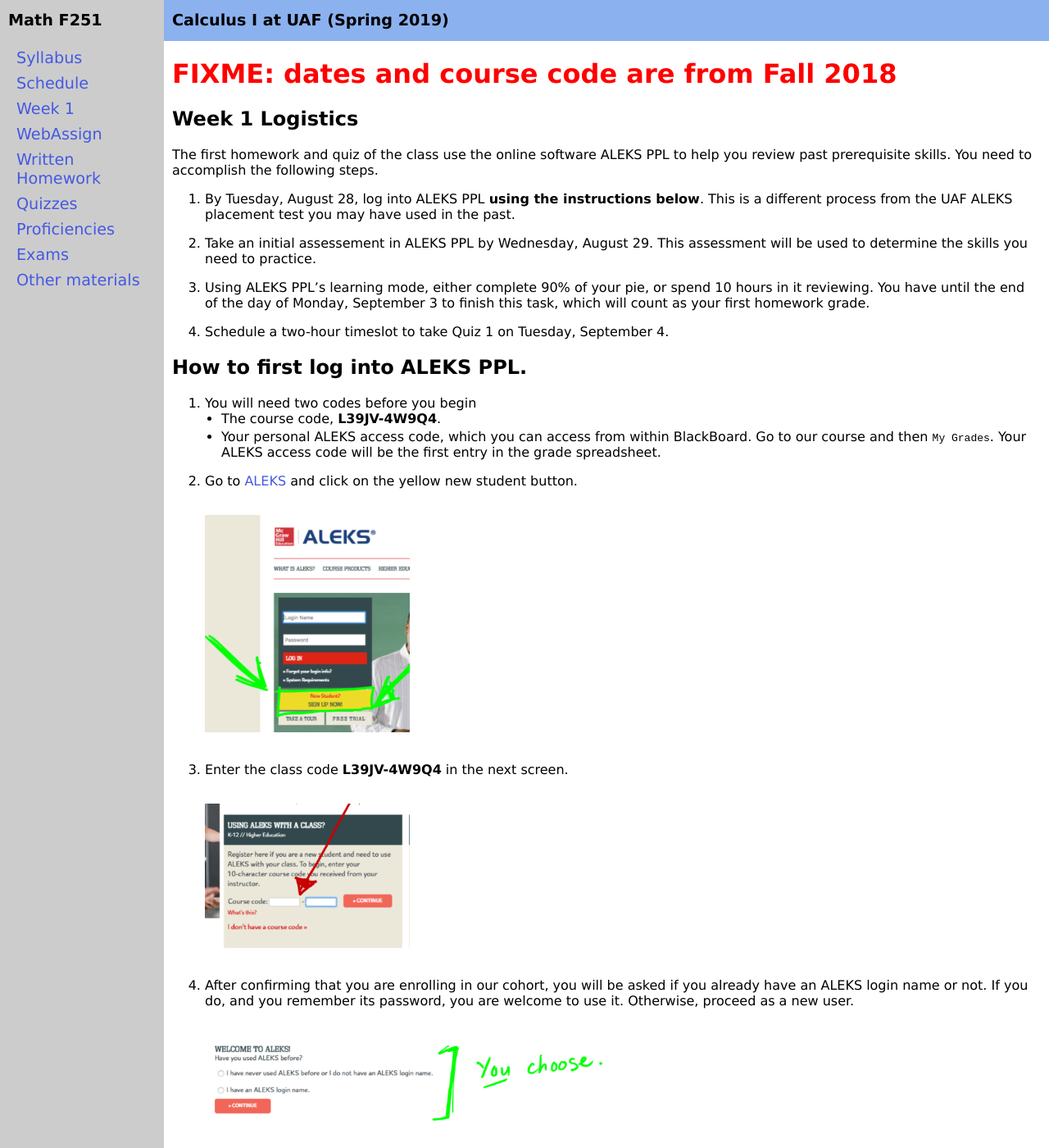
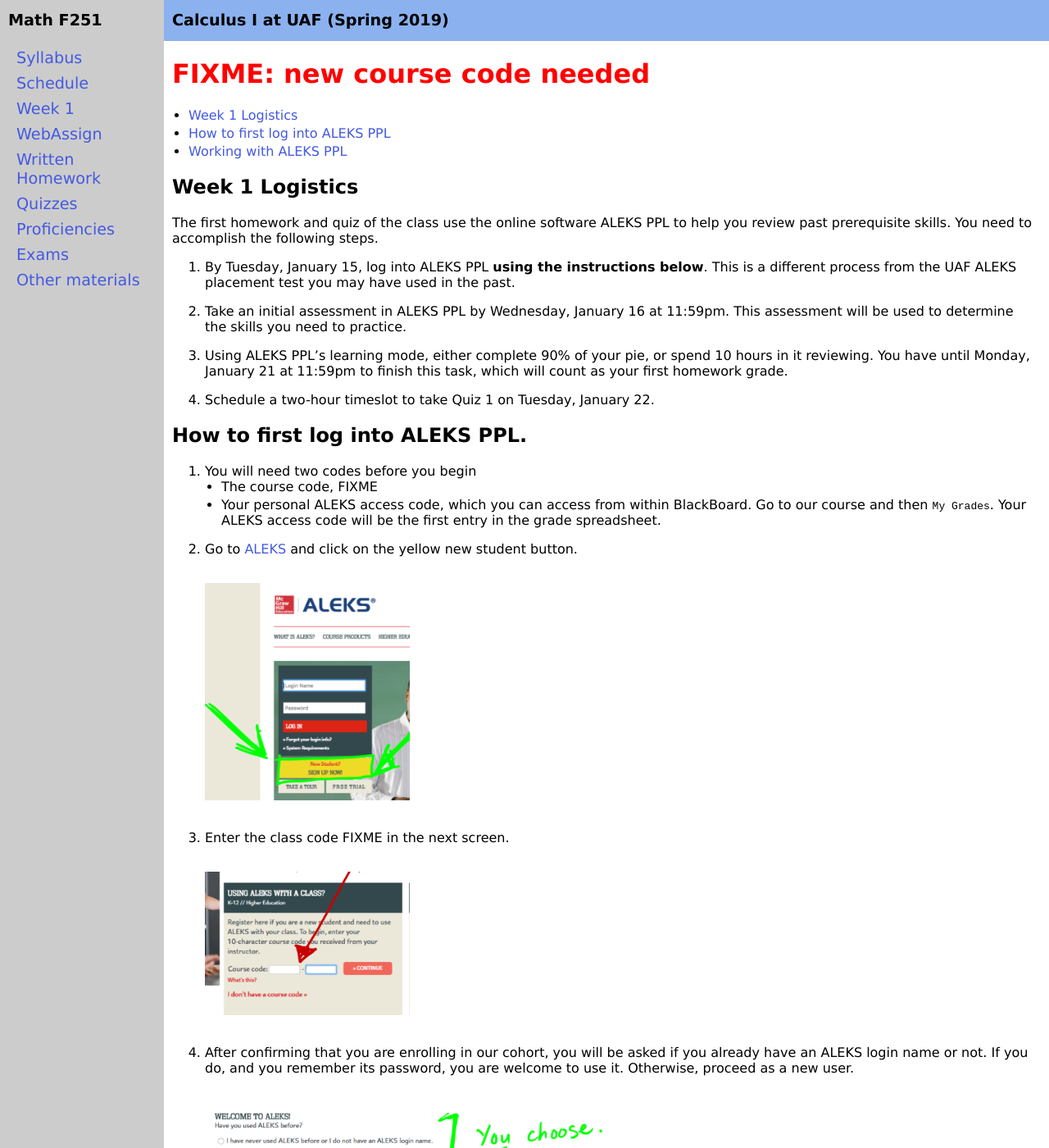
Before and after one commit to uaf-math/calc1, a Jekyll site: the page built from week1.md, in a window 1280 px wide and 1400 px high. Shown: the whole window at 82% size. Built offline with Jekyll 4.4.1, drawn with Linux system fonts in a browser that asks for light colours.

Commit message:
clean-up on week 1 logistics page; needs course code

```diff
--- a/week1.md
+++ b/week1.md
@@ -3,28 +3,32 @@
 title: Week 1 Logistics
 ---
 
-# <span style="color:red">FIXME: dates and course code are from Fall 2018</span>
+# <span style="color:red">FIXME: new course code needed</span>
+
+* [Week 1 Logistics](#week-1-logistics)
+* [How to first log into ALEKS PPL](#how-to-first-log-into-aleks-ppl)
+* [Working with ALEKS PPL](#working-with-aleks-ppl)
 
 ## Week 1 Logistics
 
 The first homework and quiz of the class use the online software ALEKS PPL to help you review past prerequisite skills.  You need to accomplish the following steps.
 
-1. By Tuesday, August 28, log into ALEKS PPL **using the
+1. By Tuesday, January 15, log into ALEKS PPL **using the
    instructions below**.  This is a different process from the
    UAF ALEKS placement test you may have used in the past.
 
-2. Take an initial assessement in ALEKS PPL by Wednesday, August 29.  This
+2. Take an initial assessment in ALEKS PPL by Wednesday, January 16 at 11:59pm.  This
    assessment will be used to determine the skills you need to practice.
 
 3. Using ALEKS PPL's learning mode, either complete 90% of your pie, or spend
-   10 hours in it reviewing.  You have until the end of the day of Monday, September 3 to finish this task, which will count as your first homework grade.
+   10 hours in it reviewing.  You have until Monday, January 21 at 11:59pm to finish this task, which will count as your first homework grade.
 
-4. Schedule a two-hour timeslot to take Quiz 1 on Tuesday, September 4.
+4. Schedule a two-hour timeslot to take Quiz 1 on Tuesday, January 22.
 
 ## How to first log into ALEKS PPL.
 
 1. You will need two codes before you begin
-	* The course code, **L39JV-4W9Q4**.
+	* The course code, FIXME <!--- **L39JV-4W9Q4**. -->
 	* Your personal ALEKS access code, which you can access
 	  from within BlackBoard.  Go to our course and then `My Grades`.  Your
 	  ALEKS access code will be the first entry in the grade spreadsheet.
@@ -34,14 +38,11 @@
 
    <div class='x-scroll'><p><img src="assets/ALEKS/login.png" alt="login" width="250px" /></p></div>
 
-3. Enter the class code **L39JV-4W9Q4** in the next screen.
+3. Enter the class code FIXME <!--- **L39JV-4W9Q4**. --> in the next screen.
 
    <div class='x-scroll'><p><img src="assets/ALEKS/classcode.png" alt="class code" width="250px" /></p></div>
 
-4. After confirming that you are enrolling in our cohort, you will be asked
-   if you already have an ALEKS login name or not.  If you do, and you remember
-   its password, you are welcome to use it.  Otherwise, proceed as a new
-   user.
+4. After confirming that you are enrolling in our cohort, you will be asked if you already have an ALEKS login name or not.  If you do, and you remember its password, you are welcome to use it.  Otherwise, proceed as a new user.
 
    <div class='x-scroll'><p><img src="assets/ALEKS/loginname.png" alt="login name" width="500px" /></p></div>
 
```
Also changed, not shown: other parts of week1.md (+4 -12 lines).
